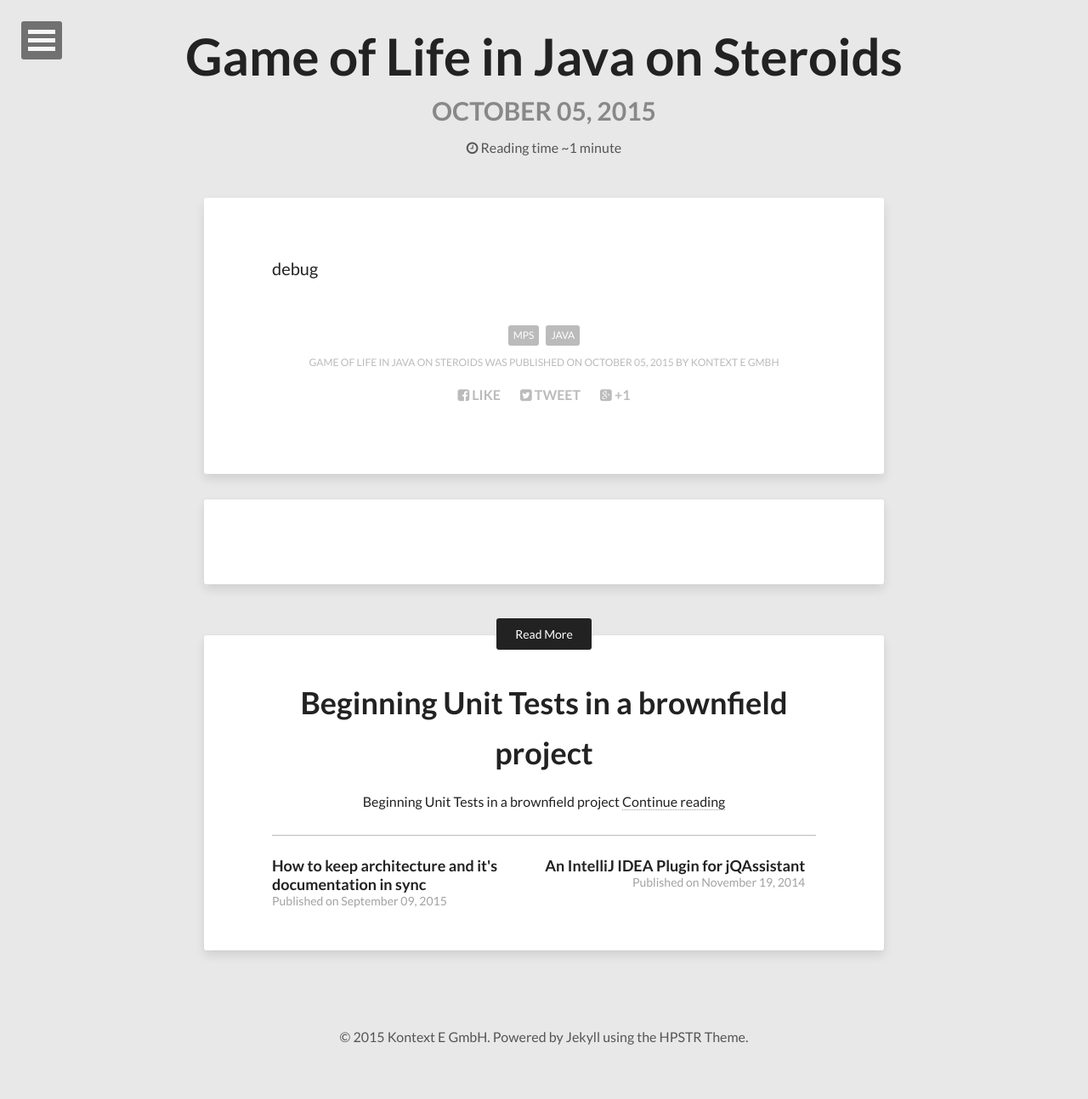
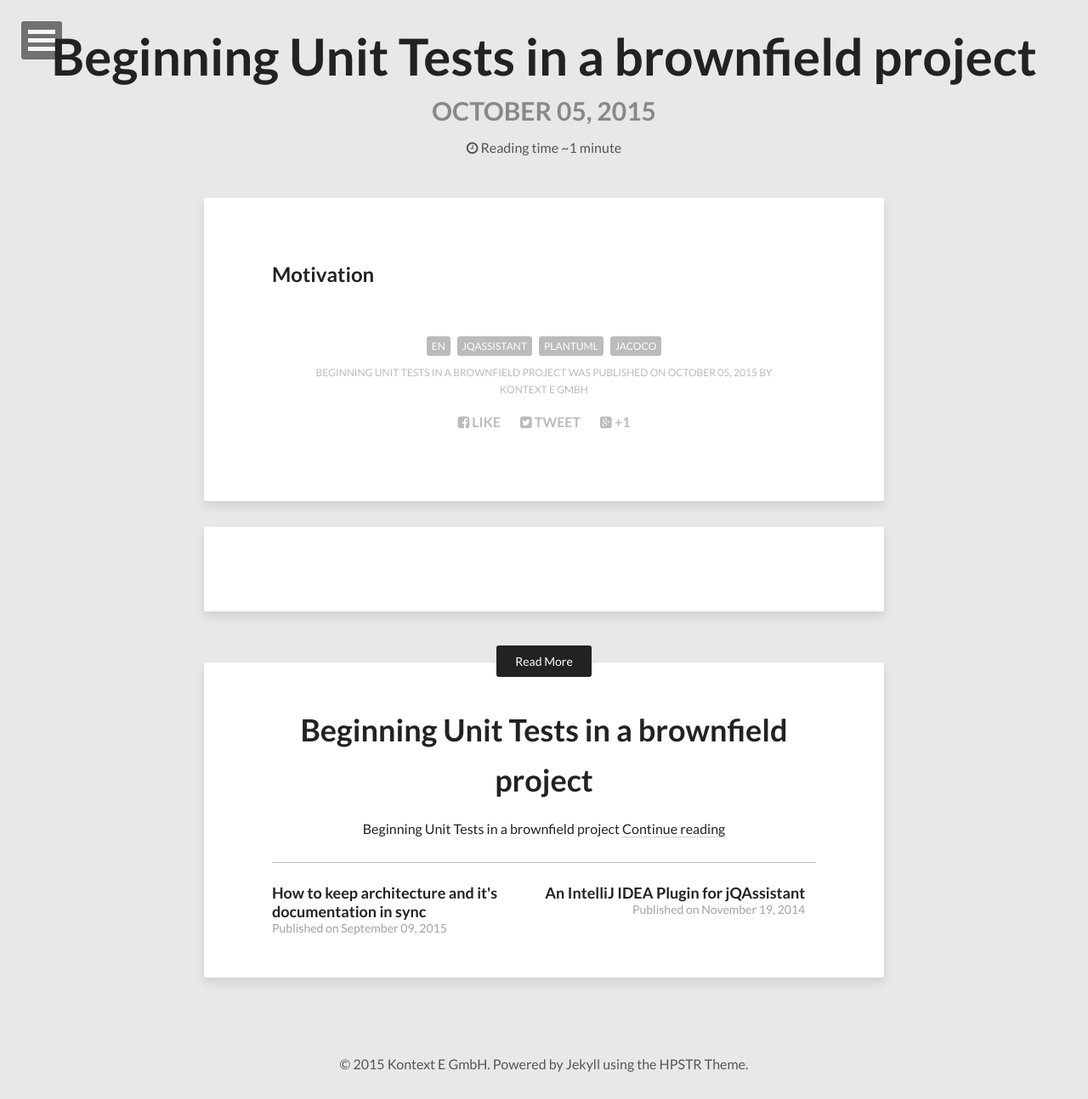
Before and after one commit to kontext-e/kontext-e.github.io, a Jekyll site: the page built from _posts/2015-10-05-mps-gol.md, in a window 1280 px wide. Shown: the whole page at 85% size. Built offline with Jekyll 4.4.1, drawn with Linux system fonts in a browser that asks for light colours; nearby versions of some CDN libraries; before the commit the page ends 1262 px from its top, so only the background shows below that.

Commit message:
debugging unknown build error

```diff
--- a/_posts/2015-10-05-mps-gol.md
+++ b/_posts/2015-10-05-mps-gol.md
@@ -1,8 +1,9 @@
 ---
 layout: post
-title: Game of Life in Java on Steroids
-description: "Game of Life in Java on Steroids"
-tags: [MPS, Java]
+title: Beginning Unit Tests in a brownfield project
+description: "Beginning Unit Tests in a brownfield project"
+tags: [en, jQAssistant, PlantUML, JaCoCo]
 ---
 
-debug
+
+## Motivation
```
